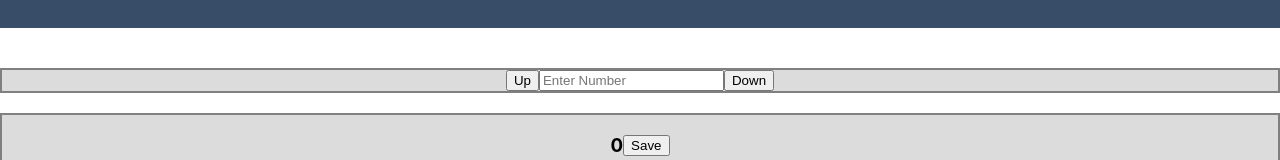
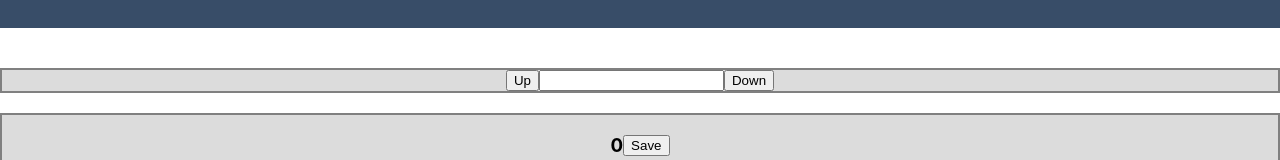
Before and after one commit to brittbmh/react-props-activity, a React (Create React App) app: page / in a window 1280 px wide. Shown: the part 124-284 px from the top of the page. Built offline with nearby package versions, Linux system fonts and the light colour scheme.

Commit message:
clear input after click

```diff
--- a/src/components/EnterNumber.js
+++ b/src/components/EnterNumber.js
@@ -6,7 +6,7 @@ class EnterNumber extends Component {
     constructor(props) {
         super(props);
         this.state = {
-            number: 0
+            number: ''
         }
     }
 
@@ -37,9 +37,9 @@ class EnterNumber extends Component {
 
     sendToApp = (currentNum) => {
         this.props.addCurrentNum(currentNum);
-        // this.setState({
-        //     number: 0
-        // })
+        this.setState({
+            number: ''
+        })
     }
 
     render() {
@@ -48,7 +48,7 @@ class EnterNumber extends Component {
                 <br />
                 <div id="EnterDiv">
                     <button id="upButton" onClick={this.changeUp}>Up</button>
-                    <input type="text" onChange={this.changeNum} placeholder="Enter Number" />
+                    <input type="text" onChange={this.changeNum} value={this.state.number} />
                     <button id="downButton" onClick={this.changeDown}>Down</button>
                 </div>
             </div>
```
